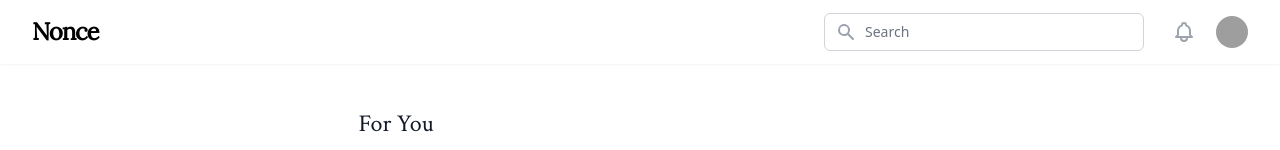
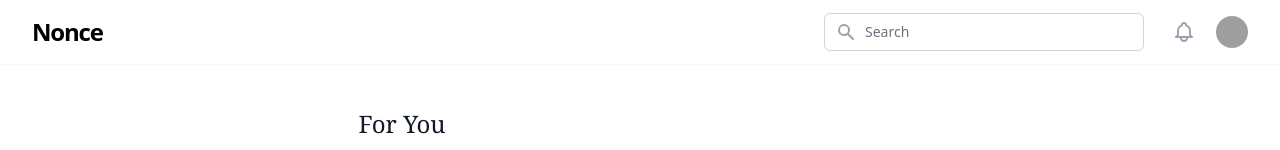
Before and after one commit to notjustinshaw/medium.eth, a Next.js app: page / in a window 1280 px wide. Shown: the top 150 px of the page. Built offline with nearby package versions, Linux system fonts and the light colour scheme; grey boxes are pictures that could not be loaded; what @tailwindcss/typography would draw is missing.

Commit message:
fix: resolved google fonts bug

```diff
--- a/components/layouts/homeLayout.tsx
+++ b/components/layouts/homeLayout.tsx
@@ -21,10 +21,7 @@
         />
         <meta name="og:title" content={siteTitle} />
         <meta name="twitter:card" content="summary_large_image" />
-        <link
-          href="https://fonts.googleapis.com/css2?family=Crimson+Text:wght@700;400&family=Lora&display=swap"
-          rel="stylesheet"
-        />
+        <link href="https://fonts.googleapis.com/css2?family=Crimson+Pro:wght@300;500;700&display=swap" rel="stylesheet"/>
       </Head>
       <Navbar />
       <main>{children}</main>
--- a/tailwind.config.js
+++ b/tailwind.config.js
@@ -11,7 +11,7 @@
     extend: {
       fontFamily: {
         heading: ['Crimson Text', ...defaultTheme.fontFamily.serif],
-        body: ['Lora', ...defaultTheme.fontFamily.serif],
+        body: ['Lora', ...defaultTheme.fontFamily.sans],
       }
     },
   },
```
Also changed, not shown: public/images/profile.jpeg (deleted).
